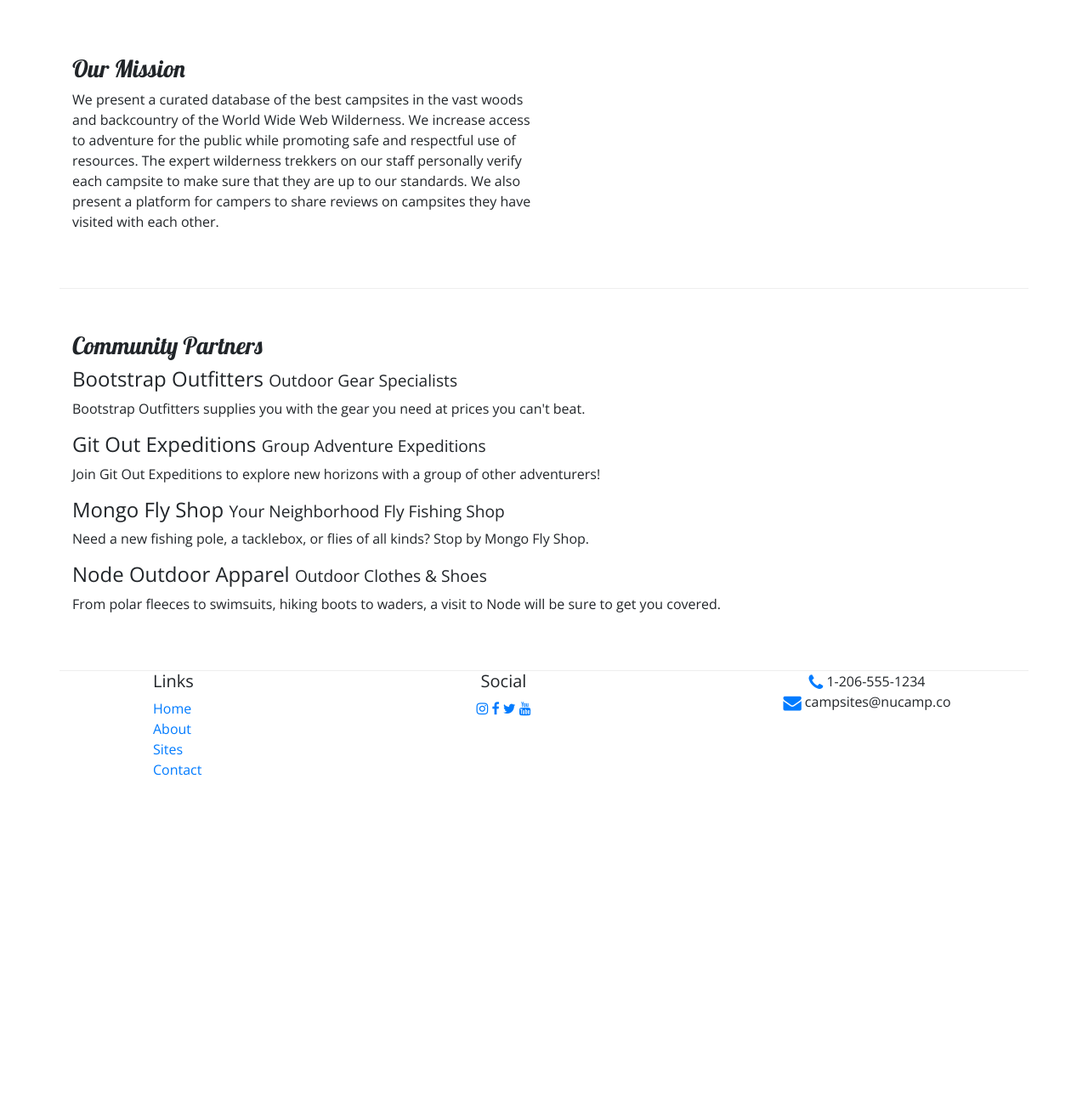
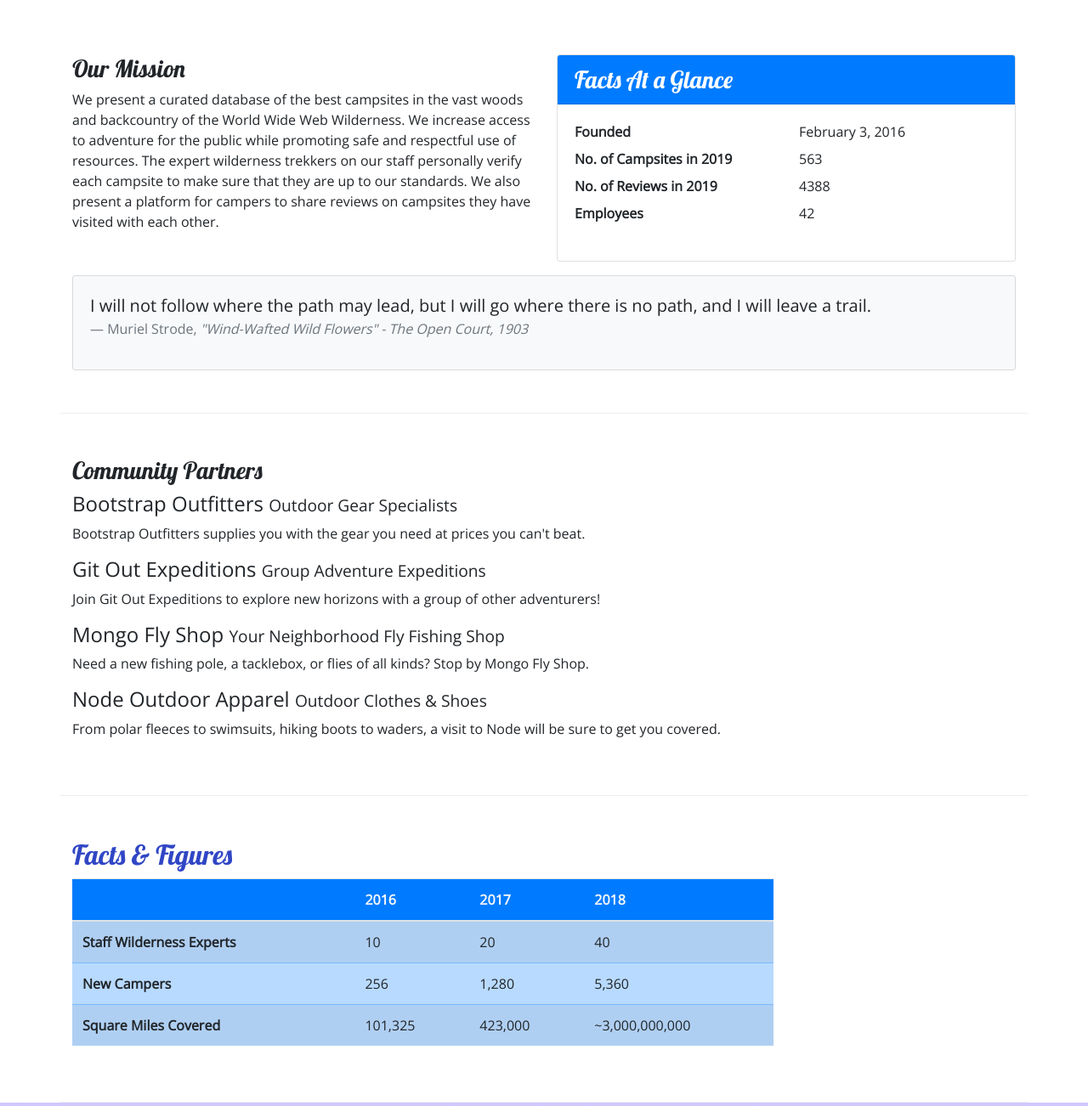
Before and after one commit to rhondashepp/nucampsite, a website: page aboutus.html in a window 1280 px wide. Shown: the part 340-1642 px from the top of the page at 85% size. Before the commit the page ends 1274 px from the top, so only its background shows below. Drawn offline with nearby package versions, Linux system fonts and the light colour scheme.

Commit message:
Tables and Cards

```diff
--- a/aboutus.html
+++ b/aboutus.html
@@ -10,6 +10,7 @@
 
        <!-- Additional CSS must be placed after Bootstrap CSS -->
        <link rel="stylesheet" href="node_modules/font-awesome/css/font-awesome.min.css" />
+       <link rel="stylesheet" href="node_modules/bootstrap-social/bootstrap-social.css" />
        <link rel="stylesheet" href="https://fonts.googleapis.com/css?family=Lobster|Open+Sans" />
        <link rel="stylesheet" href="css/styles.css" />
 
@@ -59,9 +60,38 @@
         </div>
 
         <div class="row row-content">
-            <div class="col col-sm-6">
+            <div class="col-sm-6">
                 <h3>Our Mission</h3>
-                <p>We present a curated database of the best campsites in the vast woods and backcountry of the World Wide Web Wilderness. We increase access to adventure for the public while promoting safe and respectful use of resources. The expert wilderness trekkers on our staff personally verify each campsite to make sure that they are up to our standards. We also present a platform for campers to share reviews on campsites they have visited with each other.</p>
+                <p>We present a curated database of the best campsites in the vast woods and backcountry of the World Wide Web Wilderness. We increase access to adventure for the public while promoting safe and respectful use of resources. The expert wilderness trekkers on our staff personally verify each campsite to make sure that they are up to our standards. We also present a platform for campers to share reviews on campsites they have visited with  each other.</p>
+            </div>
+            <div class="col-sm-6">
+                <div class="card">
+                    <h3 class="card-header bg-primary text-white">Facts At a Glance</h3>
+                    <div class="card-body">
+                        <dl class="row">
+                            <dt class="col-6">Founded</dt>
+                            <dd class="col-6">February 3, 2016</dd>
+                            <dt class="col-6">No. of Campsites in 2019</dt>
+                            <dd class="col-6">563</dd>
+                            <dt class="col-6">No. of Reviews in 2019</dt>
+                            <dd class="col-6">4388</dd>
+                            <dt class="col-6">Employees</dt>
+                            <dd class="col-6">42</dd>
+                        </dl>
+                    </div>
+                </div>
+            </div>
+            <div class="col">
+                <div class="card bg-light mt-3">
+                    <blockquote class="blockquote card-body">
+                        <p class="mb-0">I will not follow where the path may lead, but I will go where there is no path, and I will leave a trail.</p>
+                        <footer class="blockquote-footer">Muriel Strode,
+                            <cite title="Source Title">"Wind-Wafted Wild Flowers" -
+                                The Open Court, 1903
+                            </cite>
+                        </footer>
+                    </blockquote>
+                </div>
             </div>
         </div>
 
@@ -78,9 +108,46 @@
                 <p class="d-none d-sm-block">From polar fleeces to swimsuits, hiking boots to waders, a visit to Node will be sure to get you covered.</p>
             </div>
         </div>
+        <div class="row row-content">
+            <div class="col-sm-9">
+                <h2>Facts &amp; Figures</h2>
+                <div class="table-responsive">
+                    <table class="table table-striped">
+                        <thead>
+                            <tr class="bg-primary text-light">
+                                <th></th>
+                                <th>2016</th>
+                                <th>2017</th>
+                                <th>2018</th>
+                            </tr>
+                        </thead>
+                        <tbody class="table-primary">
+                            <tr>
+                                <th>Staff Wilderness Experts</th>
+                                <td>10</td>
+                                <td>20</td>
+                                <td>40</td>
+                            </tr>
+                            <tr>
+                                <th>New Campers</th>
+                                <td>256</td>
+                                <td>1,280</td>
+                                <td>5,360</td>
+                            </tr>
+                            <tr>
+                                <th>Square Miles Covered</th>
+                                <td>101,325</td>
+                                <td>423,000</td>
+                                <td>~3,000,000,000</td>
+                            </tr>
+                        </tbody>
+                    </table>
+                </div>
+            </div>
+       </div>
     </div>
 
-    <footer>
+    <footer class="site-footer">
         <div class="container">
             <div class="row">
                 <div class="col-4 col-sm-2 offset-1">
```
Also changed, not shown: index.html (+3 -5 lines).
